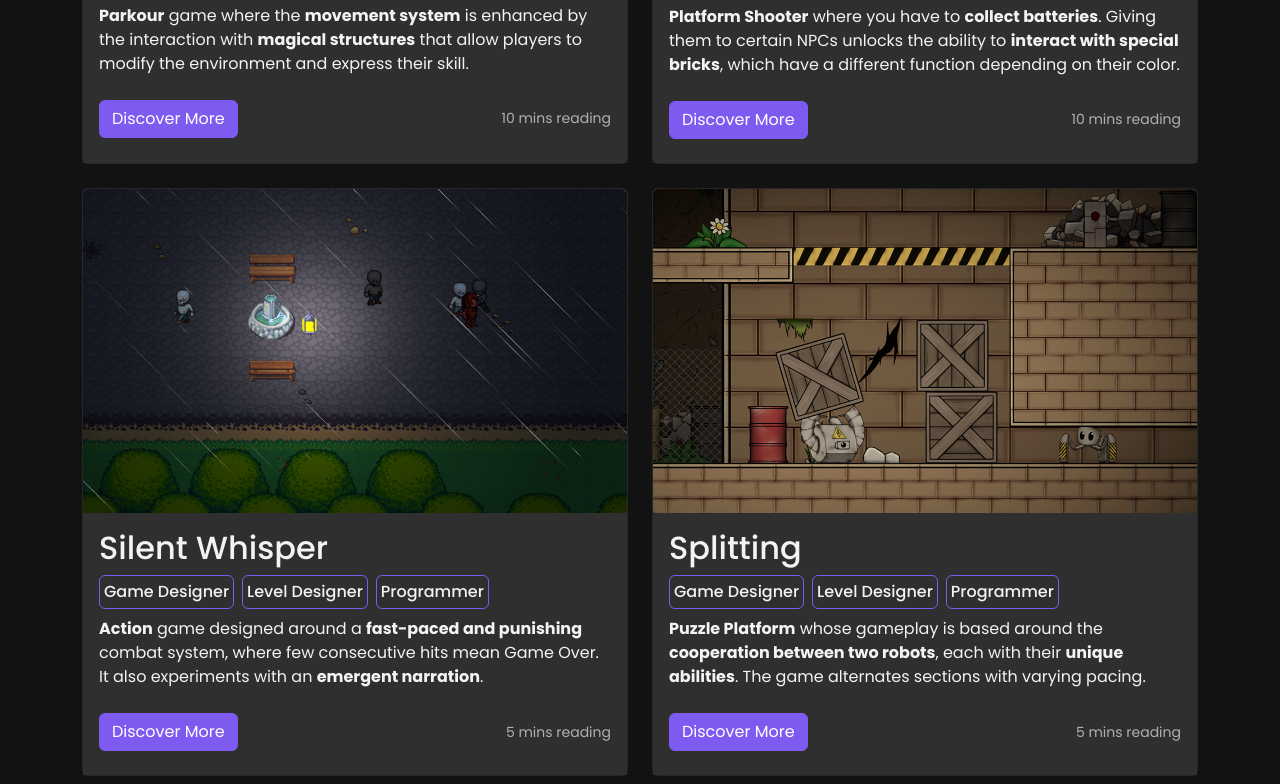
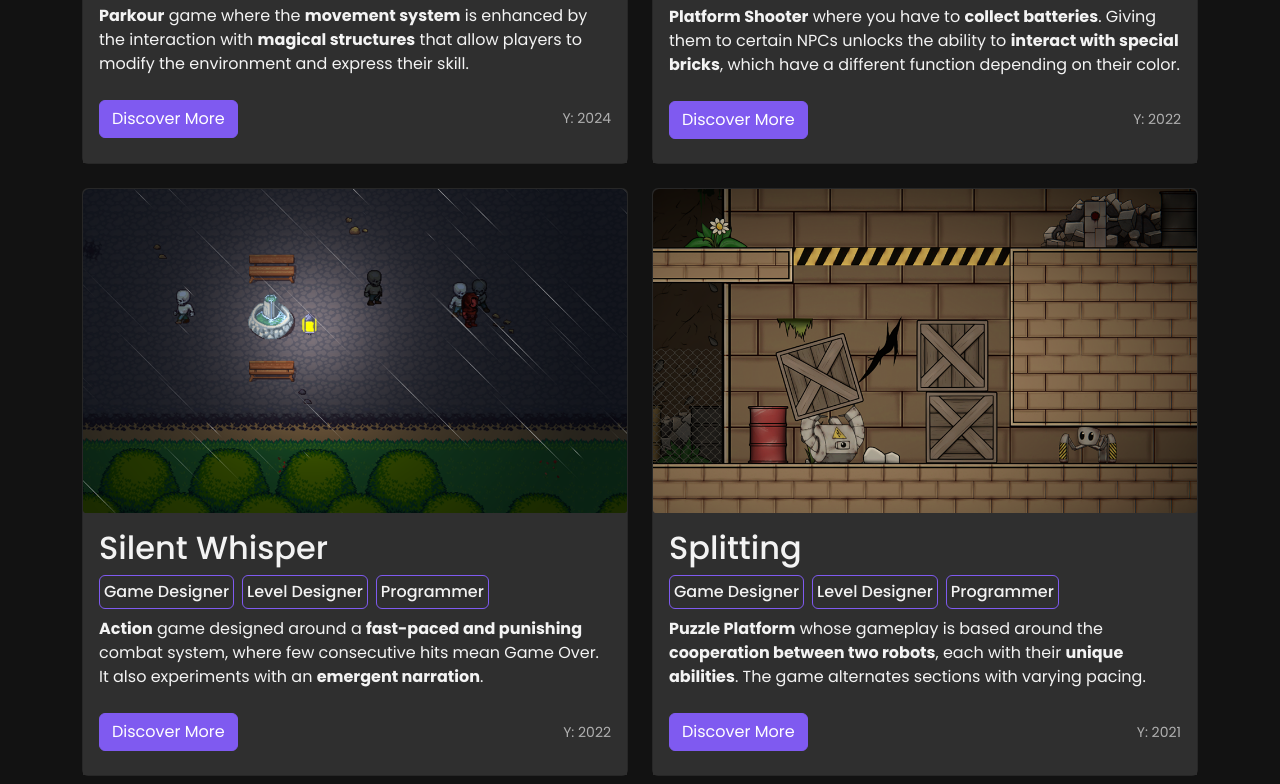
Before and after one commit to JRuoti/Leo-sPortfolio, a plain HTML site: page index.html in a window 1280 px wide. Shown: the part 556-1340 px from the top of the page. Drawn offline with nearby package versions, Linux system fonts and the light colour scheme.

Commit message:
fix-02-07-2025

```diff
--- a/index.html
+++ b/index.html
@@ -50,7 +50,7 @@
               </p>
               <div class="d-flex justify-content-between align-items-center">
                 <span class="btn btn-success my-2">Discover More</span>
-                <small class="text-body-secondary">10 mins reading</small>
+                <small class="text-body-secondary">Y: 2024</small>
               </div>
             </div>
           </div>
@@ -85,7 +85,7 @@
               </p>
               <div class="d-flex justify-content-between align-items-center">
                 <span class="btn btn-success my-2">Discover More</span>
-                <small class="text-body-secondary">10 mins reading</small>
+                <small class="text-body-secondary">Y: 2022</small>
               </div>
             </div>
           </div>
@@ -124,7 +124,7 @@
               </p>
               <div class="d-flex justify-content-between align-items-center">
                 <span class="btn btn-success my-2">Discover More</span>
-                <small class="text-body-secondary ">5 mins reading</small>
+                <small class="text-body-secondary ">Y: 2022</small>
               </div>
             </div>
           </div>
@@ -161,7 +161,7 @@
         </p>
         <div class="d-flex justify-content-between align-items-center">
           <span class="btn btn-success my-2">Discover More</span>
-          <small class="text-body-secondary">5 mins reading</small>
+          <small class="text-body-secondary">Y: 2021</small>
         </div>
       </div>
     </div>
```
Also changed, not shown: avarice.html (+4 -3 lines), gunny.html (+1 -1 lines).
